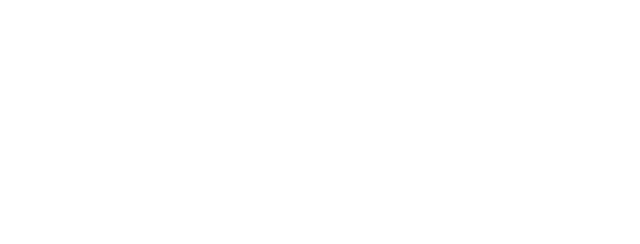
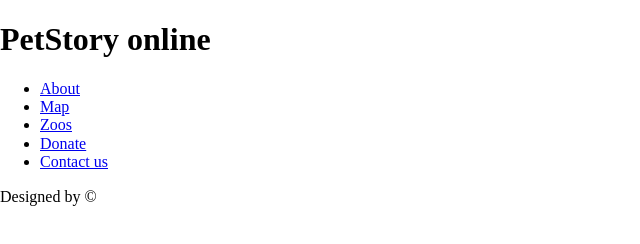
Before and after one commit to vladpro42/rsschool-cv-2, a plain HTML site: page online-zoo/pages/main/index.html in a window 1280 px wide. Shown: the whole page, without its empty margins (0-640 px from the left). Drawn offline with Linux system fonts and the light colour scheme.

Commit message:
feat: add header html

```diff
--- a/online-zoo/pages/main/index.html
+++ b/online-zoo/pages/main/index.html
@@ -4,9 +4,41 @@
     <meta charset="UTF-8">
     <meta http-equiv="X-UA-Compatible" content="IE=edge">
     <meta name="viewport" content="width=device-width, initial-scale=1.0">
-    <title>Document</title>
+    <link rel="stylesheet" href="">
+    <link rel="stylesheet" href="normalize.css">
+    <title>Online Zoo</title>
 </head>
 <body>
-
+    <header class="header">
+        <div class="container">
+            <div class="header__inner">
+                <div class="logo">
+                    <h1 class="logo__title">PetStory online</h1>
+                </div>
+                <nav class="navigation">
+                    <ul class="navigation__list">
+                        <li class="navigation__item">
+                            <a href="#" class="navigation__link">About</a>
+                        </li>
+                        <li class="navigation__item">
+                            <a href="#" class="navigation__link">Map</a>
+                        </li>
+                        <li class="navigation__item">
+                            <a href="#" class="navigation__link">Zoos</a>
+                        </li>
+                        <li class="navigation__item">
+                            <a href="#" class="navigation__link">Donate</a>
+                        </li>
+                        <li class="navigation__item">
+                            <a href="#" class="navigation__link">Contact us</a>
+                        </li>
+                    </ul>
+                </nav>
+                <div class="designed">
+                    <span class="designed__text">Designed by ©</span>
+                </div>
+            </div>
+        </div>
+    </header>
 </body>
 </html>
--- /dev/null
+++ b/online-zoo/pages/main/sass/main.scss
@@ -0,0 +1,7 @@
+html {
+    box-sizing: border-box;
+}
+
+*, *::after, *::before {
+    box-sizing: inherit;
+}
```
